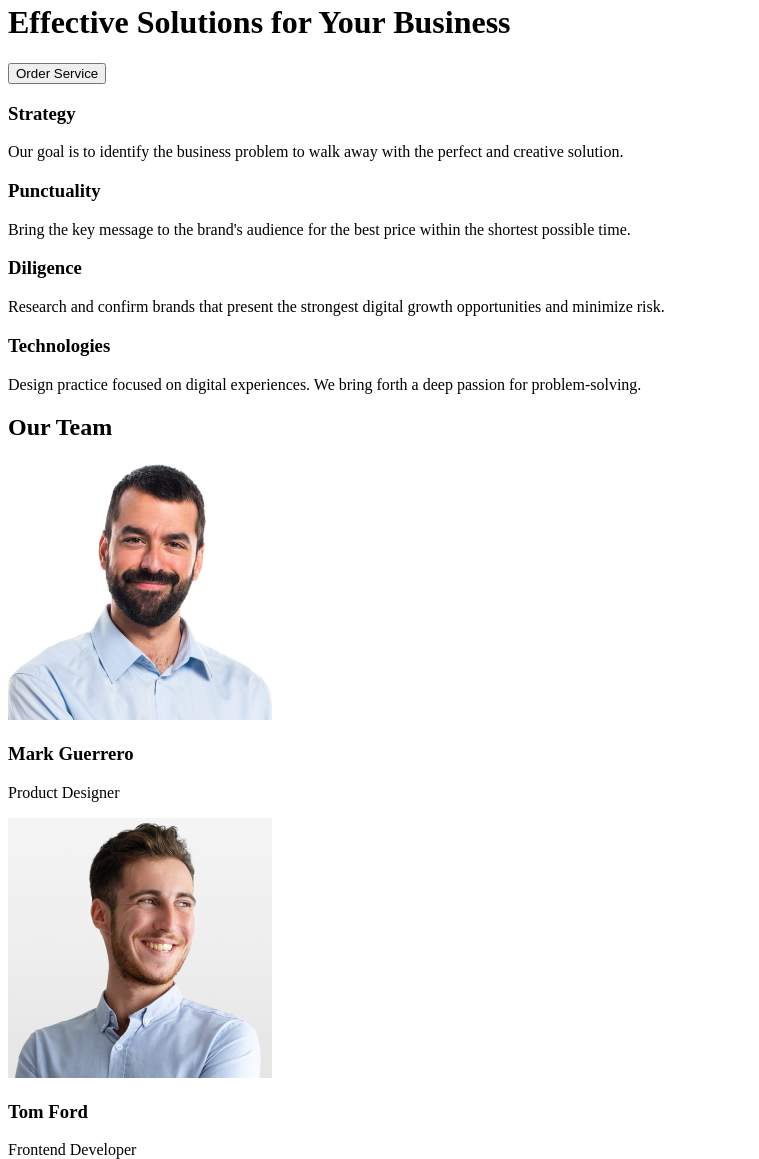
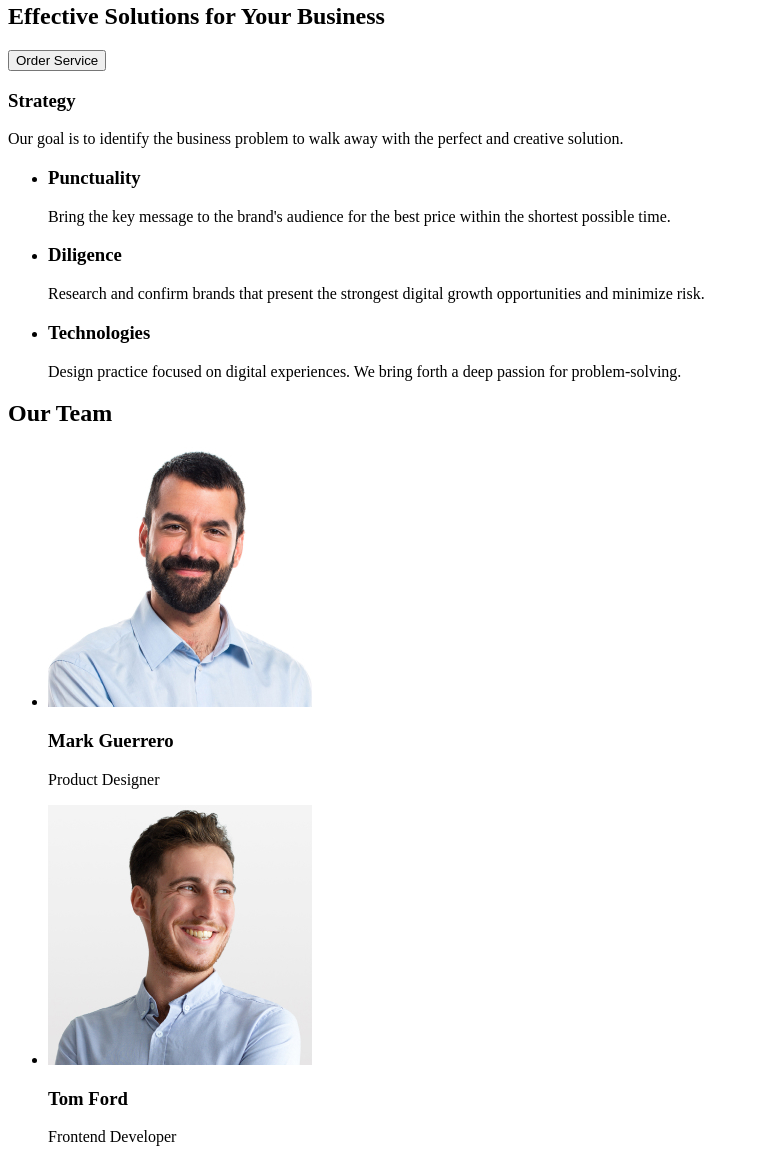
Before and after one commit to MykolaStovpiuk/go-it-homework-01, a plain HTML site: page index.html in a window 1280 px wide. Shown: the part 147-1306 px from the top of the page, without its empty margins (0-759 px from the left). Drawn offline with Linux system fonts and the light colour scheme.

Commit message:
aded new li

```diff
--- a/index.html
+++ b/index.html
@@ -9,8 +9,9 @@
 <body>
 <!-- Header -->
  <header>
+<nav>
 <a href="">WEBSTUDIO</a>
-<nav>
+
     <ul>
         <li><a href="">Studio</a></li>
         <li><a href="">Portfolio</a></li>
@@ -22,44 +23,59 @@
     <a href="mailto:info@devstudio.com">info@devstudio.com</a>
 </address>
  </header>
+
 <!-- Main content -->
  <main>
+<section>
+    <h1>Effective Solutions for Your Business</h1>
+    <button type="button">Order Service</button>
+</section>
 
-    <h1>Effective Solutions for Your Business</h1>
-
-<button type="button">Order Service</button>
-
+<section>
 <h3>Strategy</h3>
     <p>Our goal is to identify the business
 problem to walk away with the perfect and creative solution.
     </p>
+<ul>
+<li><h3>Punctuality</h3>
+<p>Bring the key message to the brand's audience for the best price within the shortest possible time.</p>
+</li>
+<li><h3>Diligence</h3>
+<p>Research and confirm brands that present the strongest digital growth opportunities and minimize risk.</p>
+</li>
 
-<h3>Punctuality</h3>
-<p>Bring the key message to the brand's audience for the best price within the shortest possible time.</p>
+<li><h3>Technologies</h3>
+<p>Design practice focused on digital experiences. We bring forth a deep passion for problem-solving.</p>
+</li>
+</ul>
+</section>
 
-<h3>Diligence</h3>
-<p>Research and confirm brands that present the strongest digital growth opportunities and minimize risk.</p>
-
-<h3>Technologies</h3>
-<p>Design practice focused on digital experiences. We bring forth a deep passion for problem-solving.</p>
-
-<!-- Our team section -->
+<!-- Our team -->
+<section>
 <h2>Our Team</h2>
-<img src="./images/mark-guererro.png" alt="Mark Guerrero" width="264" height="260">
+<ul>
+<li><img src="./images/mark-guererro.jpg" alt="Mark Guerrero" width="264" height="260">
 <h3>Mark Guerrero</h3>
 <p>Product Designer</p>
+</li>
 
-<img src="./images/tom-ford.png" alt="Tom Ford" width="264" height="260">
+
+<li><img src="./images/tom-ford.jpg" alt="Tom Ford" width="264" height="260">
 <h3>Tom Ford</h3>
 <p>Frontend Developer</p>
+</li>
 
-<img src="./images/camila-garcia.png" alt="Camila Garcia" width="264" height="260">
+<li><img src="./images/camila-garcia.jpg" alt="Camila Garcia" width="264" height="260">
 <h3>Camila Garcia</h3>
 <p>Marketing</p>
+</li>
 
-<img src="./images/daniel-wilson.png" alt="Daniel Wilson" width="264" height="260">
+<li><img src="./images/daniel-wilson.jpg" alt="Daniel Wilson" width="264" height="260">
 <h3>Daniel Wilson</h3>
 <p>UI Designer</p>
+</li>
+</ul>
+</section>
  </main>
  <!-- Footer -->
 <footer>
```
Also changed, not shown: images/camila-garcia.jpg (added), images/camila-garcia.png (deleted), images/daniel-wilson.jpg (added), images/daniel-wilson.png (deleted), images/mark-guererro.jpg (added), images/mark-guererro.png (deleted), images/tom-ford.jpg (added), images/tom-ford.png (deleted).
